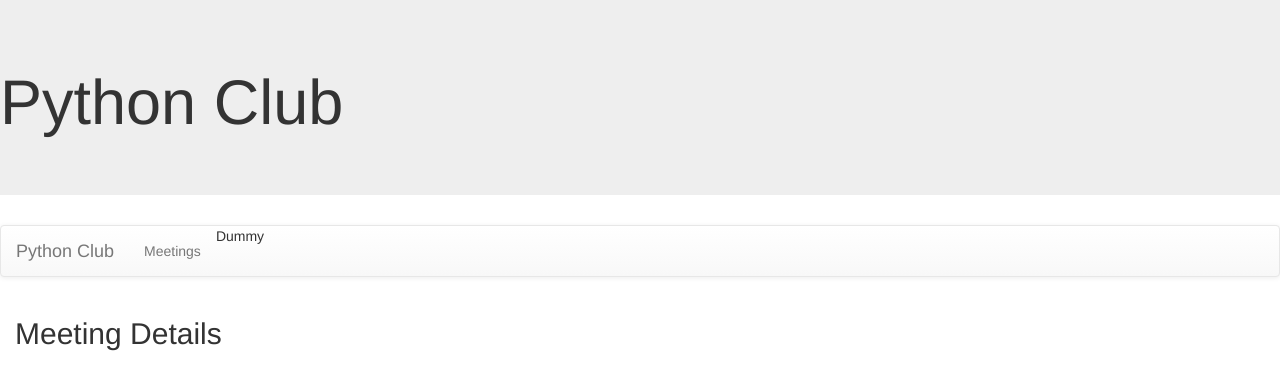
After one commit to 00Nhi00/PythonClub1, a Django app: page /club/meetings/ in a window 1280 px wide. The commit adds this page. Shown: the top 390 px of the page. Run offline with Django 4.2, Linux system fonts and the light colour scheme; data that the repository does not hold is empty; some libraries are stand-ins or nearby versions.

Commit message:
Assignment 5 Meeting and Detail

```diff
--- a/club/templates/base.html
+++ b/club/templates/base.html
@@ -16,7 +16,7 @@
 <a class="navbar-brand" href="{% url 'index' %}">Python Club</a>
 </div>
 <ul class="nav navbar-nav">
-<li><a href="{% url 'resources' %}"> Resources</a></li>
+<li><a href="{% url 'meetings' %}"> Meetings</a></li>
 <li>Dummy</li>
 </ul>
 </div>
--- /dev/null
+++ b/club/templates/club/meetings.html
@@ -0,0 +1,10 @@
+{% extends 'base.html'%}
+{% block content %}
+<h2>Meeting Details</h2>
+<ul>
+  {% for p in meeting_list %}
+    <li><a href="{% url 'meetingdetail' id=p.id %}">{{ p.meetingtitle }}</a></li>
+  {% endfor %}
+</ul>
+
+{% endblock %}
--- a/club/urls.py
+++ b/club/urls.py
@@ -2,5 +2,7 @@ from django.urls import path
 from . import views
 urlpatterns = [
     path('', views.index, name='index'),
-    path('resources/', views.resources, name='resources')
+    path('resources/', views.resources, name='resources'),
+    path('meetings/', views.meetings, name='meetings'),
+    path('meetingdetail/<int:id>', views.meetingdetail, name='meetingdetail'),
 ]
--- a/club/views.py
+++ b/club/views.py
@@ -1,5 +1,6 @@
-from django.shortcuts import render
+from django.shortcuts import render, get_object_or_404
 from .models import Meeting, MeetingMinute, Resource, Event, User
+from django.urls import reverse_lazy
 
 # Create your views here.
 def index (request):
@@ -8,3 +9,11 @@ def index (request):
 def resources (request):
   resource_list=Resource.objects.all()
   return render(request, 'club/resources.html', {'resource_list': resource_list})
+
+def meetings (request):
+  meeting_list=Meeting.objects.all()
+  return render(request, 'club/meetings.html', {'meeting_list': meeting_list})
+
+def meetingdetail (request, id):
+  meeting=get_object_or_404(Meeting, pk=id)
+  return render(request, 'club/meetingdetail.html', {'meeting': meeting})
```
Also changed, not shown: club/templates/club/meetingdetail.html (added, +11 -0 lines).
